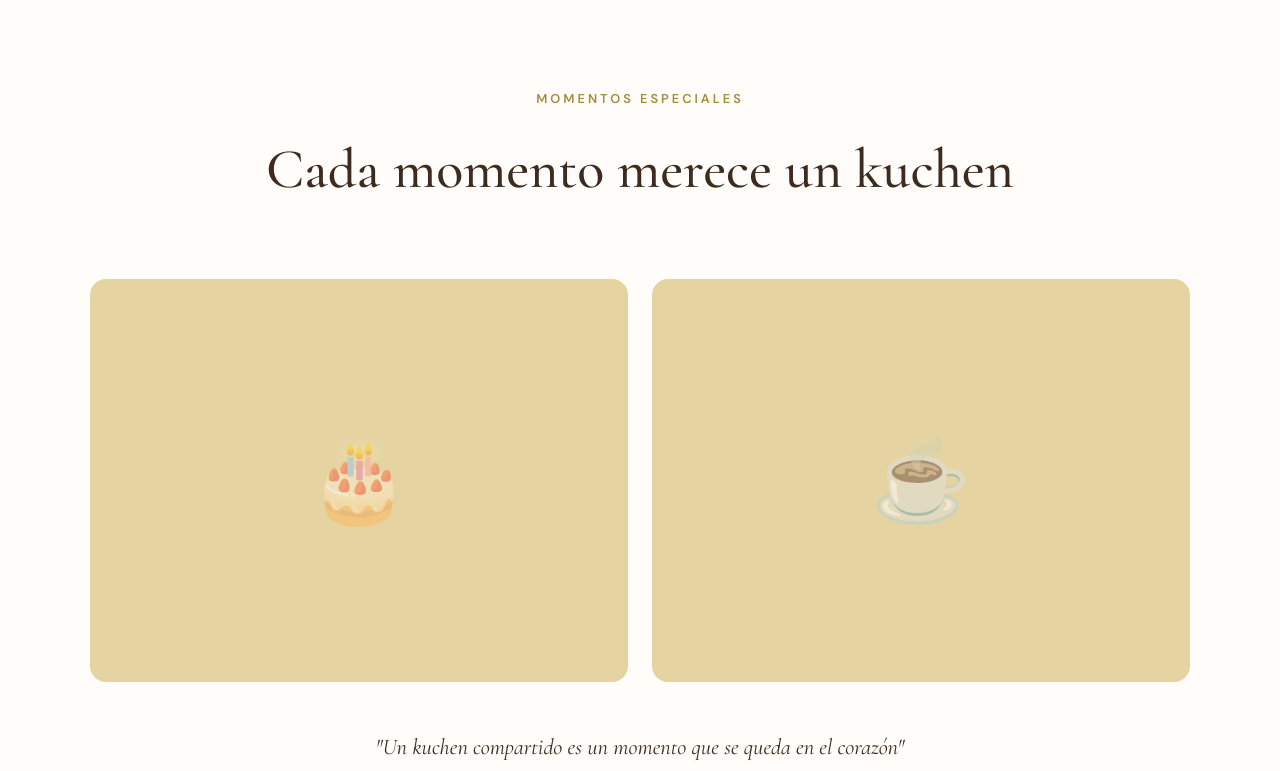
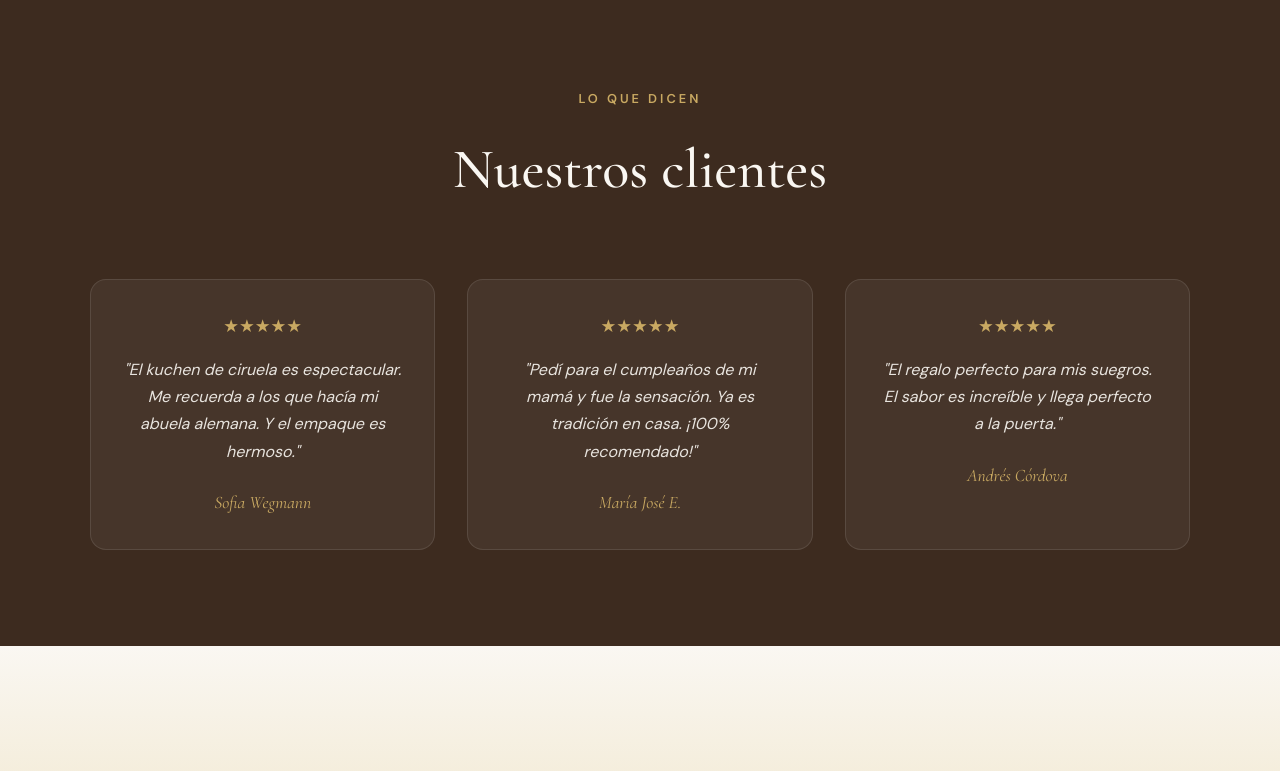
Before and after one commit to nickmaukan/ladulcemasa, a plain HTML site: page index.html in a window 1280 px wide. Shown: the part 3040-3811 px from the top of the page. Drawn offline with nearby package versions, Linux system fonts and the light colour scheme.

Commit message:
v9: Remove empty lifestyle section

```diff
--- a/index.html
+++ b/index.html
@@ -102,14 +102,6 @@
     .valor-icon { width: 70px; height: 70px; margin: 0 auto 1.5rem; background: var(--gold-light); border-radius: 50%; display: flex; align-items: center; justify-content: center; color: var(--brown-deep); }
     .valor-title { font-size: 1.2rem; color: var(--brown-deep); margin-bottom: 0.5rem; }
     .valor-desc { font-size: 0.9rem; color: var(--text-secondary); line-height: 1.7; }
-
-    /* LIFESTYLE */
-    .lifestyle { padding: 6rem 2rem; background: var(--warm-white); }
-    .lifestyle-grid { display: grid; grid-template-columns: repeat(2, 1fr); gap: 1.5rem; max-width: 1100px; margin: 0 auto 3rem; }
-    .lifestyle-img { border-radius: 16px; overflow: hidden; aspect-ratio: 4/3; background: var(--gold-light); display: flex; align-items: center; justify-content: center; }
-    .lifestyle-img span { font-size: 5rem; opacity: 0.5; }
-    .lifestyle-text { text-align: center; max-width: 600px; margin: 0 auto; }
-    .lifestyle-quote { font-family: var(--font-display); font-style: italic; font-size: 1.4rem; color: var(--brown-deep); line-height: 1.5; }
 
     /* TESTIMONIALS */
     .testimonials { padding: 6rem 2rem; background: var(--brown-deep); color: var(--cream); }
@@ -261,20 +253,7 @@
     </div>
   </section>
 
-  <!-- LIFESTYLE -->
-  <section class="lifestyle">
-    <div class="section-header">
-      <span class="section-tag">Momentos especiales</span>
-      <h2 class="section-title">Cada momento merece un kuchen</h2>
-    </div>
-    <div class="lifestyle-grid">
-      <div class="lifestyle-img"><span>🎂</span></div>
-      <div class="lifestyle-img"><span>☕</span></div>
-    </div>
-    <div class="lifestyle-text">
-      <p class="lifestyle-quote">"Un kuchen compartido es un momento que se queda en el corazón"</p>
-    </div>
-  </section>
+
 
   <!-- TESTIMONIALS -->
   <section class="testimonials">
```
